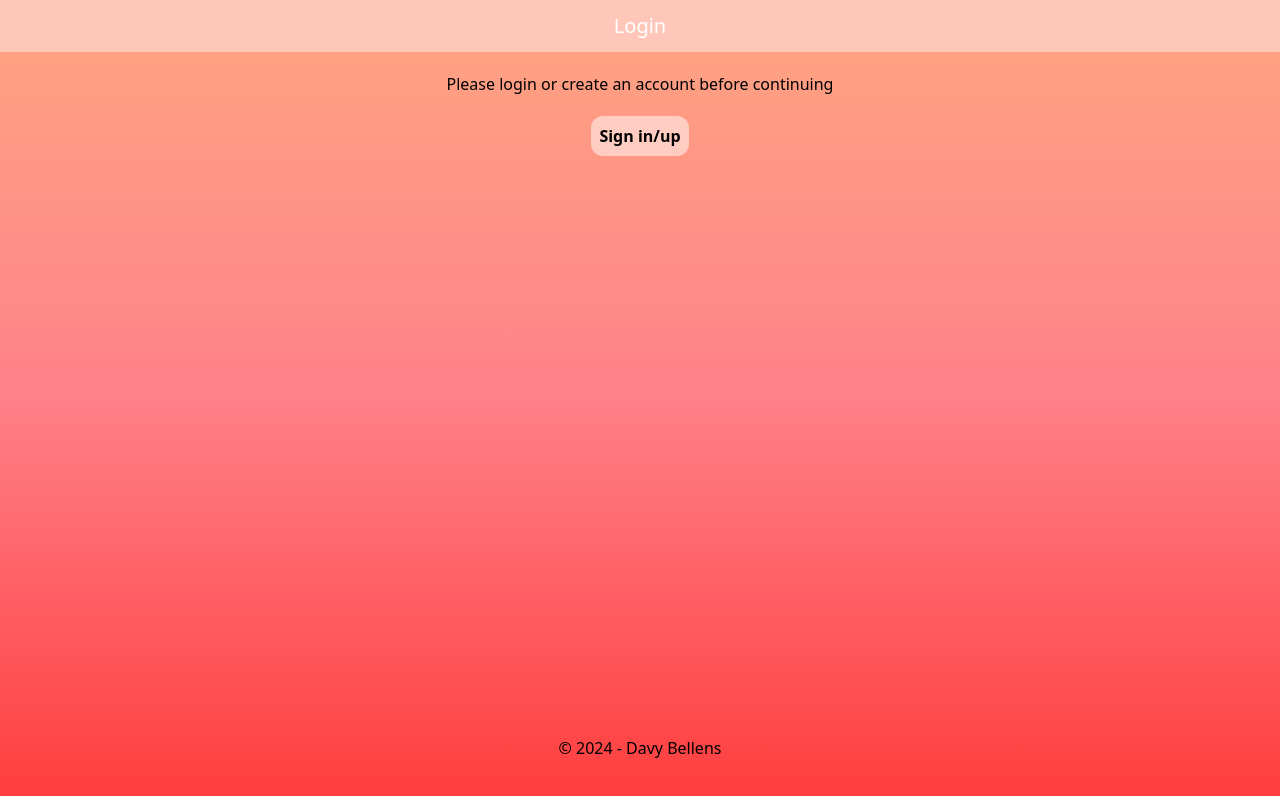
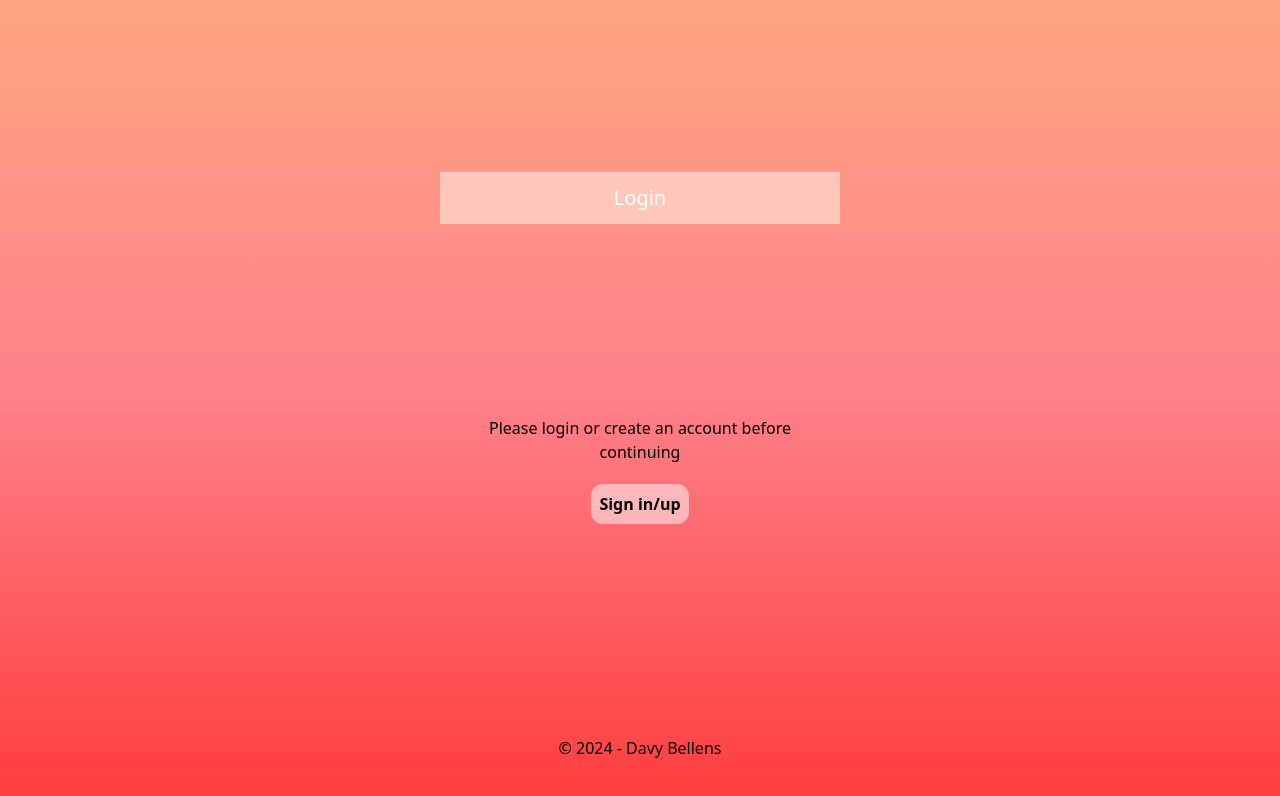
Before and after one commit to DavyBellens/TDinder-frontend, a Next.js app: page / in a window 1280 px wide. Shown: the top 796 px of the page. Built offline with nearby package versions, Linux system fonts and the light colour scheme; no server answers.

Commit message:
edit style

```diff
--- a/styles/globals.css
+++ b/styles/globals.css
@@ -144,3 +144,14 @@ input[type="number"] {
     color-scheme: dark;
   }
 }
+
+@media (min-width: 400px) {
+  header {
+    width: 400px;
+    margin: auto;
+  }
+  body {
+    width: 400px;
+    margin: auto;
+  }
+}
```
